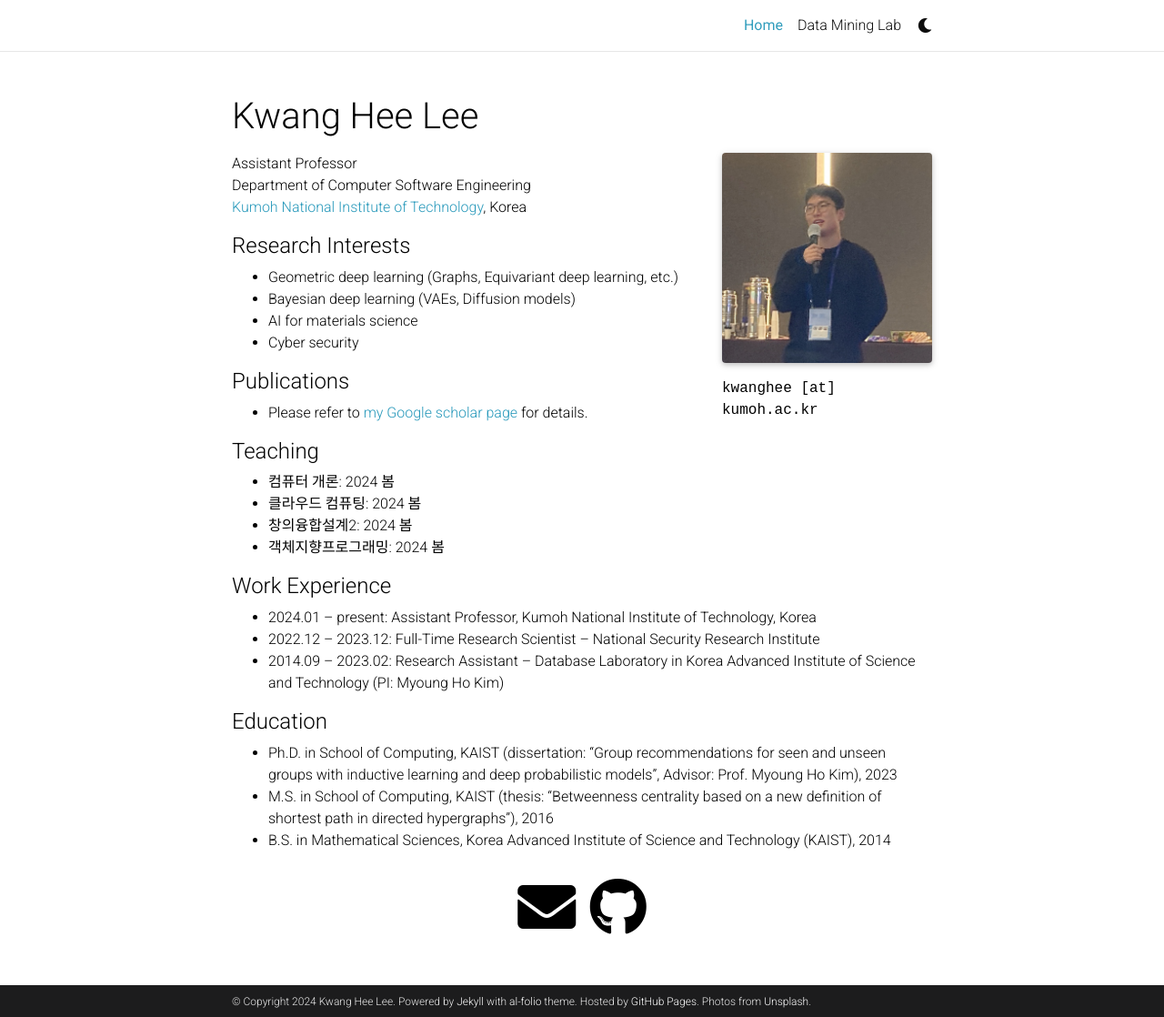
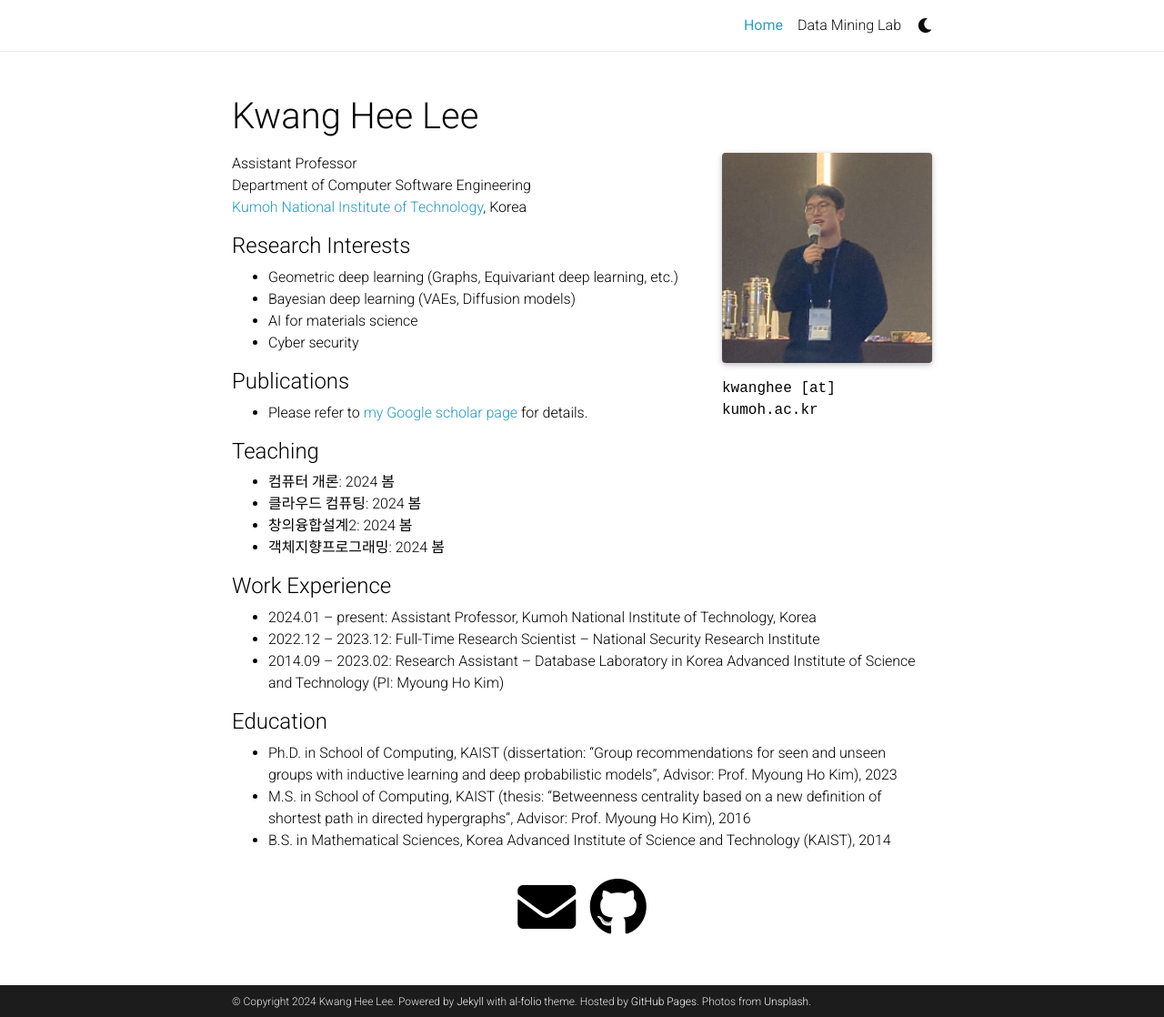
Before and after one commit to kwangheeya/kwangheeya.github.io, a Jekyll site: the page built from _pages/Home.md, in a window 1280 px wide and 1118 px high. Shown: the whole window at 91% size. Built offline with Jekyll 4.4.1, drawn with Linux system fonts in a browser that asks for light colours; full-size pictures stand in for the smaller copies a plugin makes; comment, search, counter and statistics services are not loaded; a style sheet for code colours, icons or effects is not loaded.

Commit message:
Update Home.md

```diff
--- a/_pages/Home.md
+++ b/_pages/Home.md
@@ -48,5 +48,5 @@ Department of Computer Software Engineering <br />
 #### Education
 
 - Ph.D. in School of Computing, KAIST (dissertation: "Group recommendations for seen and unseen groups with inductive learning and deep probabilistic models", Advisor: Prof. Myoung Ho Kim), 2023
-- M.S. in School of Computing, KAIST (thesis: "Betweenness centrality based on a new definition of shortest path in directed hypergraphs"), 2016
+- M.S. in School of Computing, KAIST (thesis: "Betweenness centrality based on a new definition of shortest path in directed hypergraphs", Advisor: Prof. Myoung Ho Kim), 2016
 - B.S. in Mathematical Sciences, Korea Advanced Institute of Science and Technology (KAIST), 2014
```
